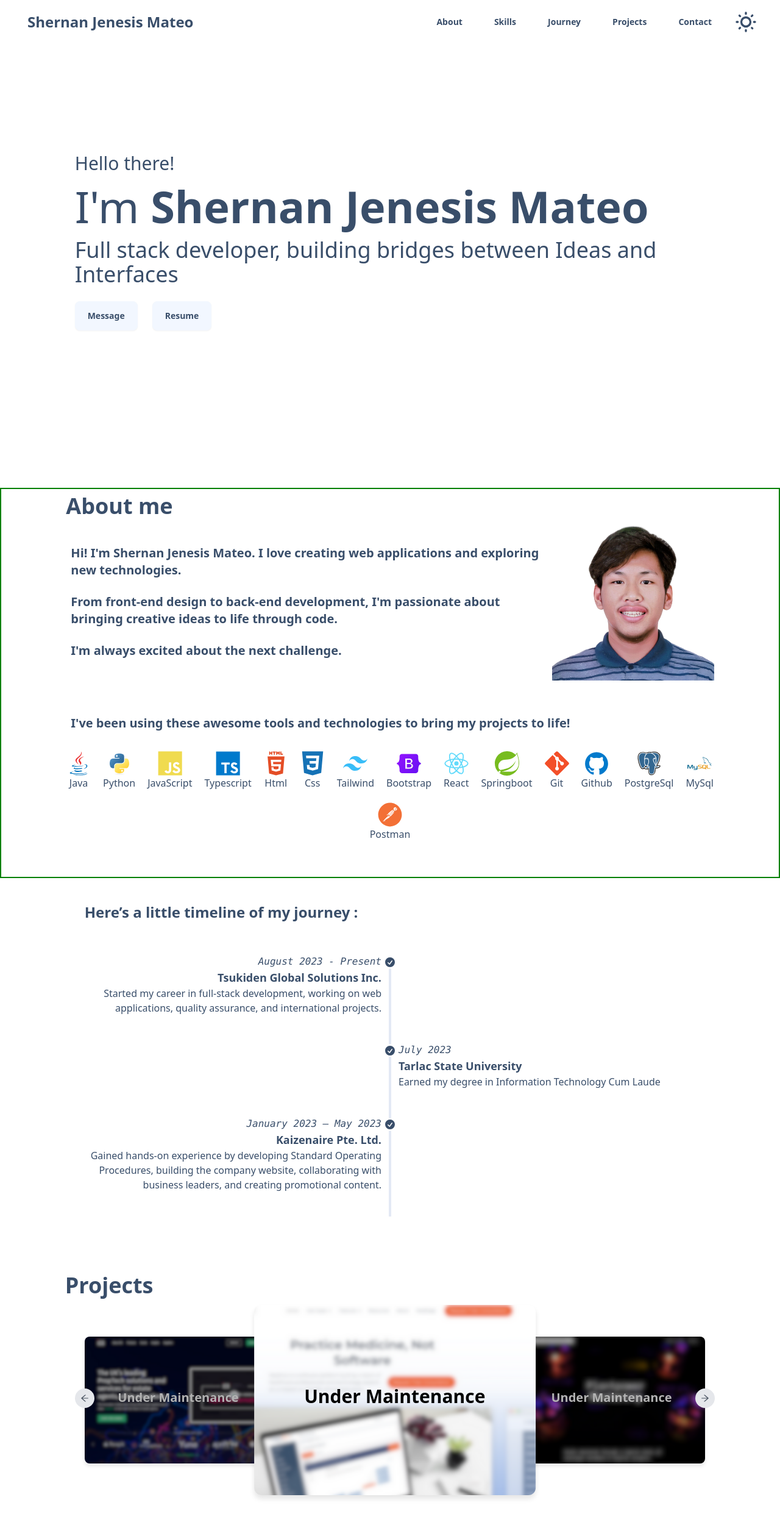
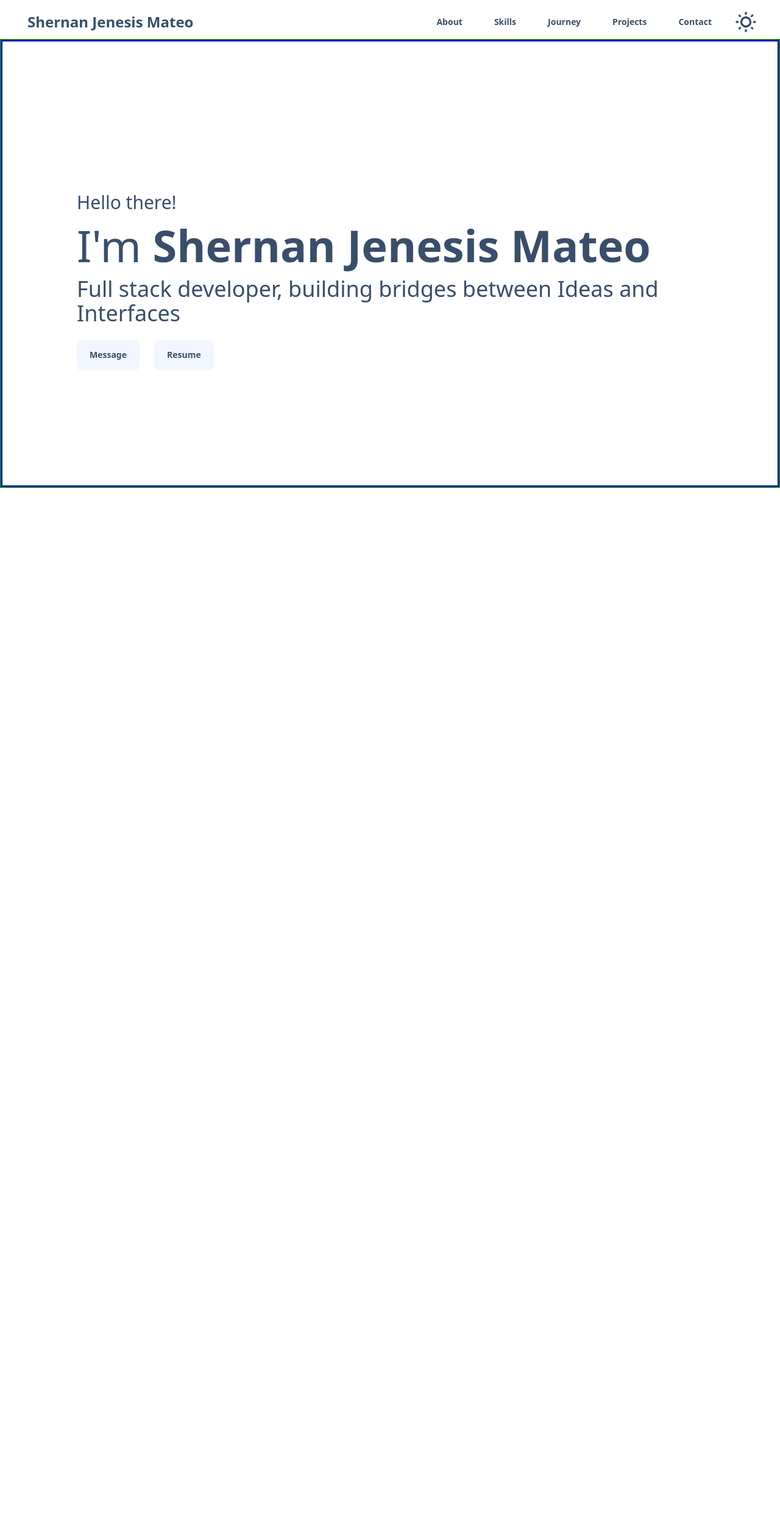
Before and after one commit to ShernanJenesisMateo/portfolio-react-ts, a React (Create React App) app: page / in a window 1280 px wide. Shown: the top 2496 px of the page at 61% size. After the commit the page ends 800 px from the top, so only its background shows below. Built offline with nearby package versions, Linux system fonts and the light colour scheme.

Commit message:
fixed sizing of sections and configure projects section carousel

```diff
--- a/public/index.html
+++ b/public/index.html
@@ -12,6 +12,8 @@
     <link rel="apple-touch-icon" href="%PUBLIC_URL%/logo192.png" />
     <link rel="manifest" href="%PUBLIC_URL%/manifest.json" />
 
+    <script disable-devtool-auto src='https://cdn.jsdelivr.net/npm/disable-devtool'></script>
+
     <title>Shernan Jenesis Mateo</title>
   </head>
   <body>
--- a/src/App.tsx
+++ b/src/App.tsx
@@ -7,26 +7,26 @@ import Projects from './components/Projects';
 
 function App() {
   return (
-    <div className="App flex flex-col">
-      <div className='flex-none absolute w-full'>
+    <div className="App h-screen flex flex-col">
+      <div className=''>
         <Navbar />
       </div>
-      <div className='h-screen'>
-        <div className='flex items-center justify-center h-full' id='HeroSectionId'>
+      <div className='my-border-green overflow-auto mt-16 h-full relative scroll-hidden'>
+        <div className='flex items-center justify-center my-border-blue h-full' id='HeroSectionId'>
           <Hero />
         </div>
-        <div className='flex justify-center h-4/5 my-border-green' id='AboutSectionId'>
+        <div className='flex items-center justify-center my-border-green' id='AboutSectionId'>
           <About />
         </div>
-        <div className='flex justify-center h-4/5' id='JourneySectionId'>
+        <div className='flex items-center justify-center my-border-red' id='JourneySectionId'>
           <Journey />
         </div>
-        <div className='flex justify-center h-4/5' id='ProjectsSectionId'>
+        <div className='flex items-center justify-center my-border-blue py-20' id='ProjectsSectionId'>
           <Projects />
         </div>
       </div>
+    </div>
 
-    </div>
   );
 }
 
--- a/src/components/Hero.tsx
+++ b/src/components/Hero.tsx
@@ -2,7 +2,7 @@ import { author } from '../utilities/profile'
 
 const Hero = () => {
     return (
-        <div className='w-10/12'>
+        <div className='w-10/12 mt-16'>
             <div className="hero-content flex-col lg:flex-row-reverse">
                 <div>
                     <h3 className='text-3xl py-2'>Hello there!</h3>
--- a/src/components/Navbar.tsx
+++ b/src/components/Navbar.tsx
@@ -32,41 +32,41 @@
 
 
 import { author } from '../utilities/profile';
-import { Link } from 'react-scroll';
 
 const Navbar = () => {
   return (
-    <div className='fixed inset-x-0 z-10'>
-      <div className="navbar bg-base/30 backdrop-blur-xl">
+    <div className='fixed w-screen inset-0 z-10 h-16'>
+      {/* <div className="navbar bg-base/30 backdrop-blur-xl"> */}
+      <div className="navbar">
         <div className="flex-1 px-5">
           <a className="btn btn-ghost text-2xl" href='#HeroSectionId'>{author.name}</a>
         </div>
         <div className="flex-none px-5">
           <ul className="menu menu-horizontal flex gap-5 items-center font-semibold">
             <li>
-              <Link to='AboutSectionId' smooth={true} duration={500}>
+              <a href='#AboutSectionId'>
                 About
-              </Link>
+              </a>
             </li>
             <li>
-              <Link to='SkillsSectionId' smooth={true} duration={500}>
+              <a href='#SkillsSectionId'>
                 Skills
-              </Link>
+              </a>
             </li>
             <li>
-              <Link to='JourneySectionId' smooth={true} duration={500}>
+              <a href='#JourneySectionId'>
                 Journey
-              </Link>
+              </a>
             </li>
             <li>
-              <Link to='ProjectsSectionId' smooth={true} duration={500}>
+              <a href='#ProjectsSectionId'>
                 Projects
-              </Link>
+              </a>
             </li>
             <li>
-              <Link to='FooterSectionId' smooth={true} duration={500}>
+              <a href='#FooterSectionId'>
                 Contact
-              </Link>
+              </a>
             </li>
             <label className="swap swap-rotate">
               <input type="checkbox" className="theme-controller" value="dim" />
--- a/src/components/Projects.tsx
+++ b/src/components/Projects.tsx
@@ -8,33 +8,36 @@ const projects = [
   { id: 3, name: 'Project 3', description: 'Description 3', link: '#', image: '/assets/images/projects/project3.png' },
   { id: 4, name: 'Project 4', description: 'Description 4', link: '#', image: '/assets/images/projects/project4.png' },
   { id: 5, name: 'Project 5', description: 'Description 5', link: '#', image: '/assets/images/projects/project5.png' },
-
 ];
 
 const Projects = () => {
   const [startIndex, setStartIndex] = useState(0);
 
   const goToNext = () => {
-    setStartIndex((prevIndex) => (prevIndex === projects.length - 1 ? 0 : prevIndex + 1));
+    setStartIndex((prevIndex) => (prevIndex + 1) % projects.length);
   };
 
   const goToPrevious = () => {
-    setStartIndex((prevIndex) => (prevIndex === 0 ? projects.length - 3 : prevIndex - 1));
+    setStartIndex((prevIndex) => (prevIndex - 1 + projects.length) % projects.length);
   };
 
-  const visibleProjects = projects.slice(startIndex, startIndex + 3);
+  const visibleProjects = [
+    projects[startIndex],
+    projects[(startIndex + 1) % projects.length],
+    projects[(startIndex + 2) % projects.length]
+  ];
 
   return (
     <div className="relative w-10/12 h-full">
       <h3 className='text-4xl py-2 font-bold mb-10'>Projects</h3>
-      <div className="flex justify-center items-start space-x-4 w-full h-3/4 myborder-red">
+      <div className="flex justify-center items-center space-x-4 w-full my-border-red relative">
         <button
-          className="absolute left-4 top-1/3 transform -translate-y-1/2 bg-gray-200 p-2 rounded-full hover:bg-gray-300 z-10"
+          className="absolute left-4 top-1/2 transform -translate-y-1/2 bg-gray-200 p-2 rounded-full hover:bg-gray-300 z-10"
           onClick={goToPrevious}
         >
           <AiOutlineArrowLeft className="text-gray-600" />
         </button>
-        <div className="grid grid-cols-3 gap-4 w-full h-2/4 project-main-card">
+        <div className="flex flex-wrap justify-center gap-4 w-full h-2/4 project-main-card">
           {visibleProjects.map((project, index) => (
             <a
               key={project.id}
@@ -69,7 +72,7 @@ const Projects = () => {
           ))}
         </div>
         <button
-          className="absolute right-0 top-1/3 transform -translate-y-1/2 bg-gray-200 p-2 rounded-full hover:bg-gray-300"
+          className="absolute right-4 top-1/2 transform -translate-y-1/2 bg-gray-200 p-2 rounded-full hover:bg-gray-300"
           onClick={goToNext}
         >
           <AiOutlineArrowRight className="text-gray-600" />
--- a/src/styleGlobal.css
+++ b/src/styleGlobal.css
@@ -4,6 +4,9 @@
 
 @import url('https://fonts.googleapis.com/css2?family=Cedarville+Cursive&display=swap');
 
+.my-border-main{
+  border: 5px solid violet;
+}
 .my-border-red{
     border: 2px solid red;
 }
@@ -22,12 +25,22 @@
     transition: transform 0.3s ease;
   }
 
+  .scroll-hidden {
+    -ms-overflow-style: none;  /* Internet Explorer 10+ */
+    scrollbar-width: none;  /* Firefox */
+  }
+
+  .scroll-hidden::-webkit-scrollbar {
+    display: none;  /* Safari and Chrome */
+  }
 .project-card {
     overflow: hidden;
     border-radius: 0.5rem;
     box-shadow: 0 4px 6px rgba(0, 0, 0, 0.1);
     transition: transform 0.3s ease, filter 0.3s ease;
     margin: 1rem;
+    height: 350px;
+    width: 400px;
   }
   .project-card {
     transition: filter 0.3s ease-in-out;
```
